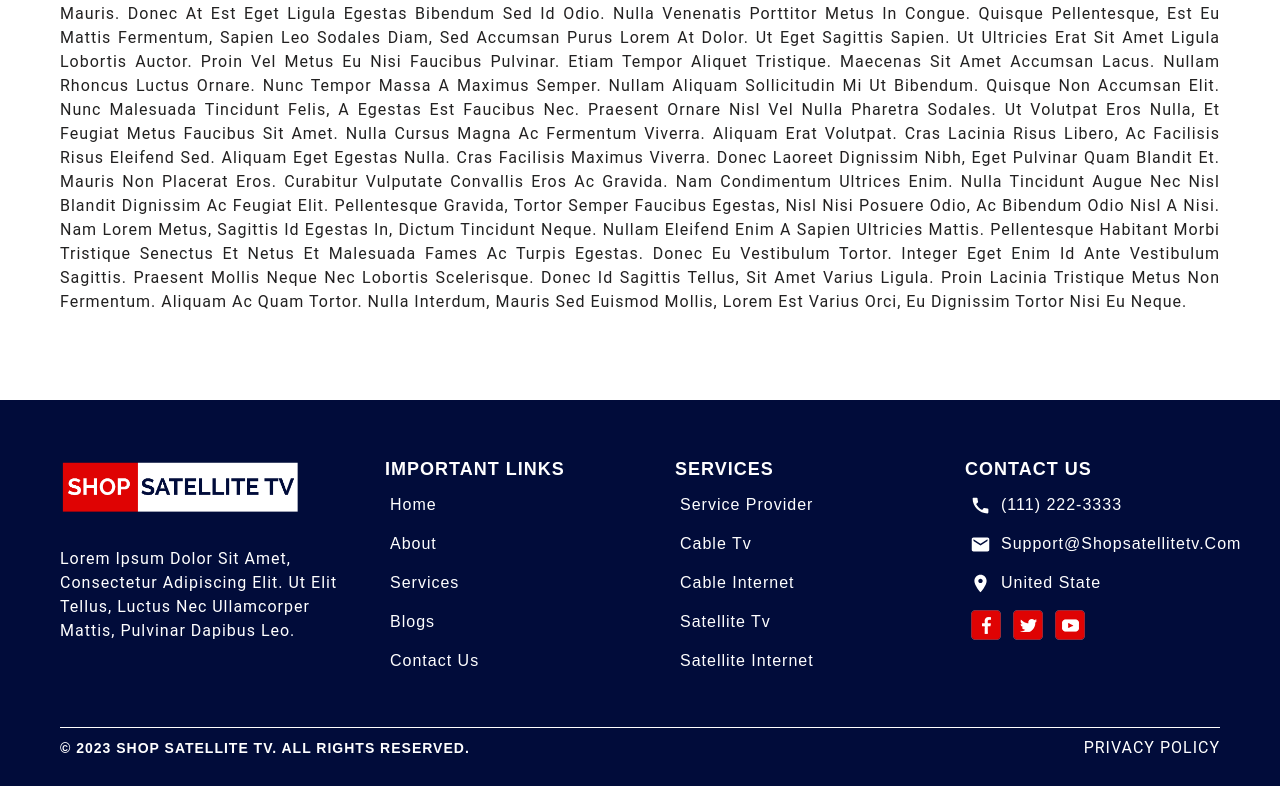
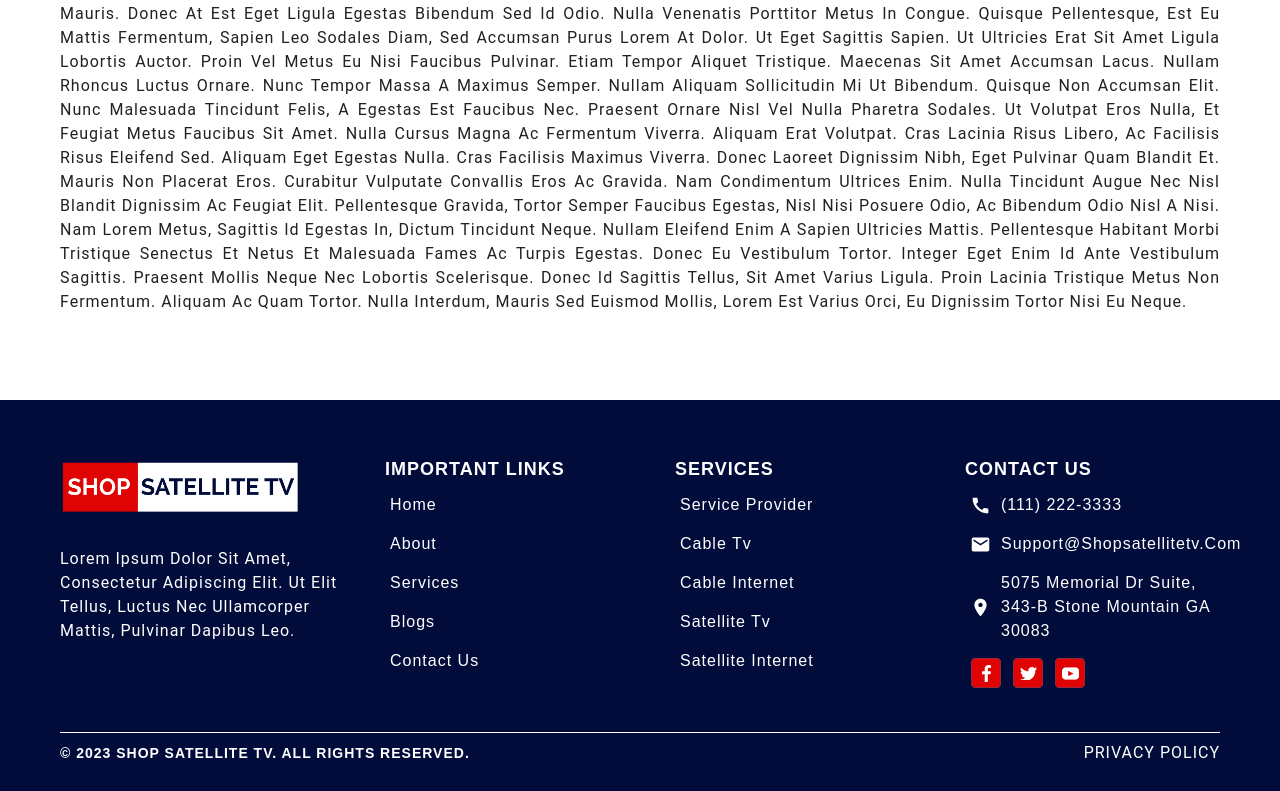
Before and after one commit to Sherdil07/CableTv, a React (Create React App) app: page /privacypolicy in a window 1280 px wide. Shown: the part 821-1612 px from the top of the page. Built offline with nearby package versions, Linux system fonts and the light colour scheme.

Commit message:
Footer Address Changed

```diff
--- a/src/components/Footer.jsx
+++ b/src/components/Footer.jsx
@@ -61,7 +61,8 @@ const Footer = () => {
                   <MailIcon /> support@shopsatellitetv.com
                 </li>
                 <li className="list-item">
-                  <LocationOnIcon /> United State
+                  <LocationOnIcon /> 5075 memorial dr suite, 343-B stone
+                  mountain GA 30083
                 </li>
               </ul>
               <div className="SocialIcons">
```
